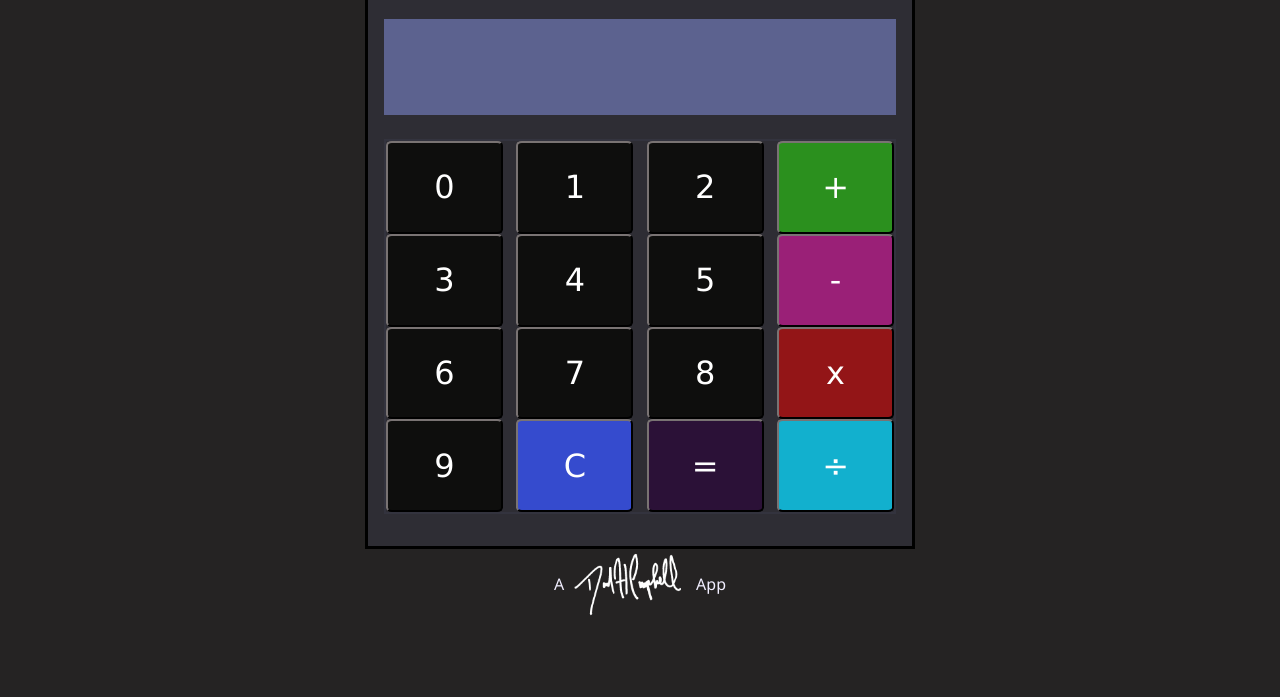
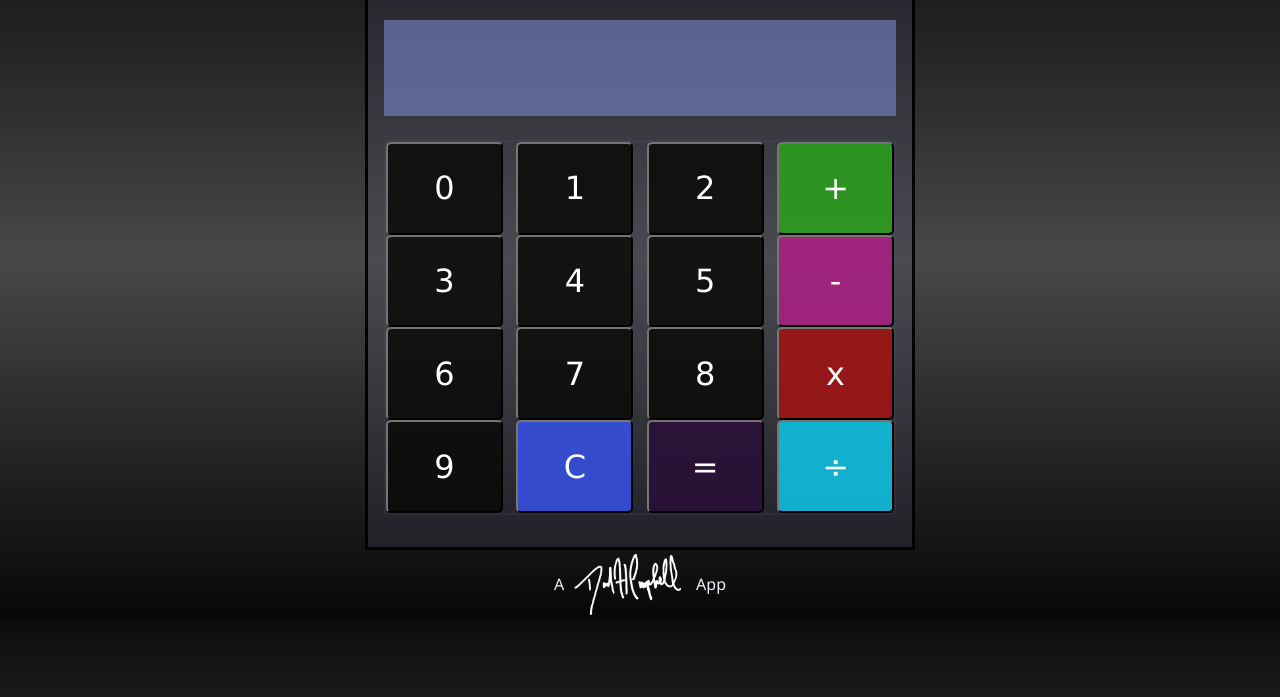
Before and after one commit to davidthecomposer/Custom-Calculator, a plain HTML site: page index.html in a window 1280 px wide. Shown: the part 103-800 px from the top of the page. Drawn offline with Linux system fonts and the light colour scheme.

Commit message:
more cosmetic changes

```diff
--- a/styles.css
+++ b/styles.css
@@ -20,7 +20,7 @@ time, mark, audio, video {
 }
 
 body {
-    background-color: #252323;
+    background-image: linear-gradient(rgb(14, 12, 12), rgb(72, 72, 72), rgb(8, 6, 6));
 }
 
 h1 {
@@ -75,7 +75,7 @@ button {
 }
 
 .container {
-    margin: 0 auto;
+    margin: .05rem auto;
     width: 40%;
     padding: 2rem 1rem;
     background-color: rgba(82, 88, 122, 0.2);
```
Also changed, not shown: index1.js (+0 -7 lines).
